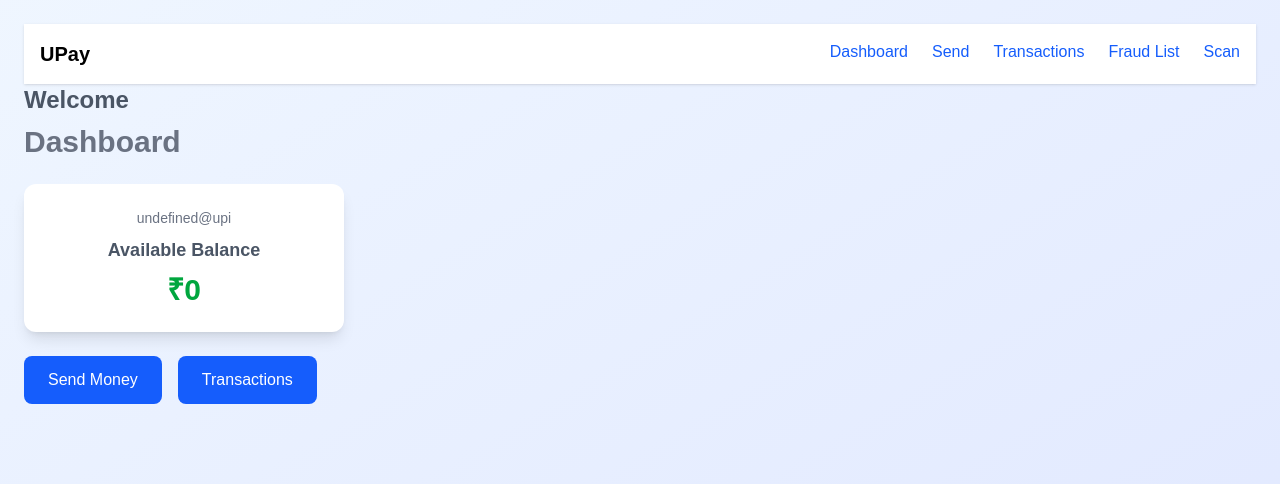
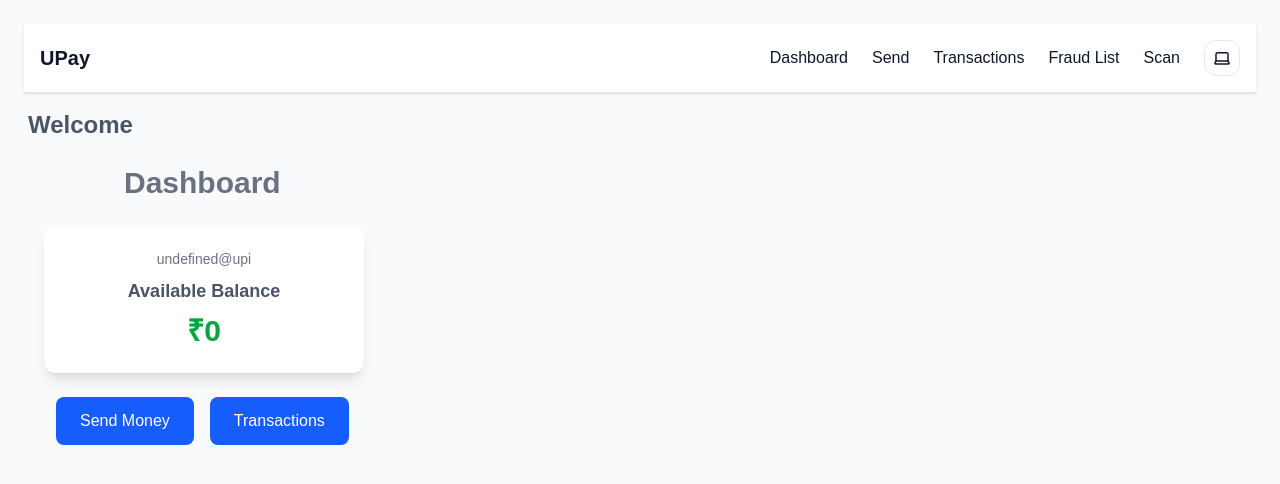
Before and after one commit to KumarShrey05/upi_fraud_detector, a Next.js app: page /dashboard in a window 1280 px wide. Shown: the top 484 px of the page. Built offline with nearby package versions, Linux system fonts and the light colour scheme; no server answers.

Commit message:
Add Dark Mode

```diff
--- a/app/dashboard/page.js
+++ b/app/dashboard/page.js
@@ -108,7 +108,7 @@ export default function Dashboard() {
   }, [isLoaded, user]);
 
   return (
-    <div className="min-h-screen bg-linear-to-br from-blue-50 to-indigo-100 p-6">
+    <div className="min-h-screen bg-[var(--bg)] p-6">
       <Navbar />
 
       {notification && (
@@ -120,14 +120,14 @@ export default function Dashboard() {
       )}
 
       {/* Welcome Text */}
-      <h1 className="text-2xl font-semibold mb-2 text-gray-600">
+      <h1 className="text-2xl font-semibold mt-4 ml-1 text-gray-600">
         Welcome {user?.primaryEmailAddress?.emailAddress}
       </h1>
 
-      <h1 className="text-3xl font-bold mb-6 text-gray-500">Dashboard</h1>
+      <h1 className="text-3xl font-bold mb-6 text-gray-500 px-25 pt-6">Dashboard</h1>
 
       {/* Balance Card */}
-      <div className="bg-white shadow-lg rounded-xl p-6 w-80 mb-6 hover:shadow-2xl hover:scale-105 transition duration-300">
+      <div className="bg-white shadow-lg rounded-xl p-6 ml-5 w-80 mb-6 hover:shadow-2xl hover:scale-105 transition duration-300">
         <p className="text-sm text-gray-500 mb-2 text-center">
           {user?.primaryEmailAddress?.emailAddress.split("@")[0] + "@upi"}
         </p>
@@ -155,7 +155,7 @@ export default function Dashboard() {
       </div>
 
       {/* Actions */}
-      <div className="flex gap-4">
+      <div className="flex gap-4 ml-8">
         <button
           onClick={() => router.push("/send-money")}
           className="bg-blue-600 text-white px-6 py-3 rounded-lg hover:bg-blue-700 hover:scale-105 active:scale-95 transition duration-300 ease-in-out"
--- a/app/globals.css
+++ b/app/globals.css
@@ -1,32 +1,40 @@
 @import "tailwindcss";
 
+/* ========================= */
+/* THEME VARIABLES */
+/* ========================= */
+
 :root {
-  --background: #ffffff;
-  --foreground: #171717;
+  --bg: #f8fafc;
+  --text: #0f172a;
+  --card: #ffffff;
+  --border: #e2e8f0;
 }
 
-@theme inline {
-  --color-background: var(--background);
-  --color-foreground: var(--foreground);
-  --font-sans: var(--font-geist-sans);
-  --font-mono: var(--font-geist-mono);
+.dark {
+  --bg: #0b1220;
+  --text: #e5e7eb;
+  --card: #111827;
+  --border: #1f2937;
 }
 
-@media (prefers-color-scheme: dark) {
-  :root {
-    --background: #0a0a0a;
-    --foreground: #ededed;
-  }
-}
+/* ========================= */
+/* BASE STYLES */
+/* ========================= */
 
 body {
-  background: var(--background);
-  color: var(--foreground);
+  background: var(--bg);
+  color: var(--text);
   font-family: Arial, Helvetica, sans-serif;
 }
 
+/* Smooth transition */
+* {
+  transition: background-color 0.25s ease, color 0.25s ease;
+}
+
 /* ========================= */
-/* EXISTING FADE ANIMATION */
+/* EXISTING ANIMATIONS */
 /* ========================= */
 
 @keyframes fadeIn {
@@ -77,7 +85,7 @@ body {
 }
 
 /* ========================= */
-/*  SCANNER ANIMATIONS */
+/* SCANNER ANIMATIONS */
 /* ========================= */
 
 @keyframes scanLine {
@@ -99,19 +107,19 @@ body {
   box-shadow: 0 0 8px rgba(255, 0, 0, 0.7);
 }
 
-/*  Optional: subtle glowing frame */
 .scanner-frame {
   box-shadow: 0 0 0 2px white, 0 0 15px rgba(255, 255, 255, 0.3);
 }
 
-/*  Optional: dark overlay (if needed later) */
 .scanner-mask {
   position: absolute;
   inset: 0;
   background: rgba(0, 0, 0, 0.6);
 }
 
-/*  CLASSIC TOAST ANIMATION */
+/* ========================= */
+/* TOAST ANIMATION */
+/* ========================= */
 
 @keyframes toastDrop {
   0% {
--- a/app/layout.js
+++ b/app/layout.js
@@ -1,6 +1,13 @@
+"use client"; // Required because we are using ThemeProvider
+
 import { ClerkProvider } from "@clerk/nextjs";
+import { ThemeProvider } from "next-themes";
 import { Geist, Geist_Mono } from "next/font/google";
 import "./globals.css";
+
+/* ========================= */
+/* GOOGLE FONTS */
+/* ========================= */
 
 const geistSans = Geist({
   variable: "--font-geist-sans",
@@ -12,19 +19,26 @@ const geistMono = Geist_Mono({
   subsets: ["latin"],
 });
 
-export const metadata = {
-  title: "Create Next App",
-  description: "Generated by create next app",
-};
+/* ========================= */
+/* ROOT LAYOUT */
+/* ========================= */
 
 export default function RootLayout({ children }) {
   return (
     <ClerkProvider>
-      <html lang="en">
+      <html lang="en" suppressHydrationWarning>
         <body
           className={`${geistSans.variable} ${geistMono.variable} antialiased`}
         >
-          {children}
+          {/* ThemeProvider wraps all children */}
+          <ThemeProvider
+            attribute="class"           // toggles `dark` class
+            defaultTheme="system"       // system default
+            enableSystem                 // respect OS preference
+            disableTransitionOnChange   // avoid flicker
+          >
+            {children}
+          </ThemeProvider>
         </body>
       </html>
     </ClerkProvider>
--- a/components/Navbar.js
+++ b/components/Navbar.js
@@ -1,36 +1,37 @@
 "use client";
 
 import Link from "next/link";
+import ThemeToggle from "./ThemeToggle";
 
 export default function Navbar() {
   return (
-    <div className="bg-white shadow p-4 flex justify-between">
-      <h1 className="font-bold text-xl text-black hover:scale-120 transition duration-500">
-        <Link href="/dashboard">
-          UPay
-        </Link>
+    <div className="bg-[var(--card)] border-b border-[var(--border)] shadow p-4 flex justify-between items-center">
+      <h1 className="font-bold text-xl hover:scale-110 transition duration-300">
+        <Link href="/dashboard">UPay</Link>
       </h1>
 
-      <div className="flex gap-6 ">
-        <Link href="/dashboard" className="text-blue-600 hover:shadow-2xs">
+      <div className="flex items-center gap-6">
+        <Link href="/dashboard" className="hover:opacity-70">
           Dashboard
         </Link>
 
-        <Link href="/send-money" className="text-blue-600 hover:shadow-2xs">
+        <Link href="/send-money" className="hover:opacity-70">
           Send
         </Link>
 
-        <Link href="/transactions" className="text-blue-600 hover:shadow-2xs">
+        <Link href="/transactions" className="hover:opacity-70">
           Transactions
         </Link>
 
-        <Link href="/fraud-list" className="text-blue-600 hover:shadow-2xs">
+        <Link href="/fraud-list" className="hover:opacity-70">
           Fraud List
         </Link>
 
-        <Link href="/scan" className="text-blue-600 hover:shadow-2xs">
+        <Link href="/scan" className="hover:opacity-70">
           Scan
         </Link>
+
+        <ThemeToggle />
       </div>
     </div>
   );
--- /dev/null
+++ b/components/ThemeToggle.js
@@ -0,0 +1,84 @@
+"use client";
+
+import { useTheme } from "next-themes";
+import { useState, useEffect, useRef } from "react";
+import { Sun, Moon, Laptop } from "lucide-react";
+
+export default function ThemeToggle() {
+  const { theme, setTheme, resolvedTheme } = useTheme();
+  const [mounted, setMounted] = useState(false);
+  const [open, setOpen] = useState(false);
+  const ref = useRef(null);
+
+  useEffect(() => {
+    setMounted(true);
+  }, []);
+
+  useEffect(() => {
+    function handleClick(e) {
+      if (ref.current && !ref.current.contains(e.target)) {
+        setOpen(false);
+      }
+    }
+    document.addEventListener("mousedown", handleClick);
+    return () => document.removeEventListener("mousedown", handleClick);
+  }, []);
+
+  if (!mounted) return null;
+
+  const currentIcon =
+    theme === "system" ? (
+      <Laptop size={18} />
+    ) : resolvedTheme === "dark" ? (
+      <Moon size={18} />
+    ) : (
+      <Sun size={18} />
+    );
+
+  return (
+    <div ref={ref} className="relative">
+      <button
+        onClick={() => setOpen(!open)}
+        className="p-2 rounded-xl border border-[var(--border)] bg-[var(--card)] hover:scale-105 transition"
+      >
+        {currentIcon}
+      </button>
+
+      <div
+        className={`absolute right-0 mt-2 w-44 rounded-xl border border-[var(--border)] bg-[var(--card)] shadow-lg transition-all duration-200 origin-top-right ${
+          open
+            ? "scale-100 opacity-100"
+            : "scale-95 opacity-0 pointer-events-none"
+        }`}
+      >
+        <Option
+          label="Light"
+          icon={<Sun size={16} />}
+          onClick={() => setTheme("light")}
+        />
+        <Option
+          label="Dark"
+          icon={<Moon size={16} />}
+          onClick={() => setTheme("dark")}
+        />
+        <Option
+          label="System"
+          icon={<Laptop size={16} />}
+          onClick={() => setTheme("system")}
+        />
+      </div>
+    </div>
+  );
+}
+
+function Option({ label, icon, onClick }) {
+  return (
+    <button
+      onClick={onClick}
+      className="flex items-center gap-2 w-full px-4 py-2 text-sm hover:bg-gray-100 dark:hover:bg-gray-800 transition"
+    >
+      {icon}
+      {label}
+    </button>
+  );
+}
--- a/package.json
+++ b/package.json
@@ -15,8 +15,10 @@
     "axios": "^1.13.6",
     "dotenv": "^17.3.1",
     "html5-qrcode": "^2.3.8",
+    "lucide-react": "^1.0.1",
     "next": "16.1.6",
     "next-auth": "^4.24.13",
+    "next-themes": "^0.4.6",
     "qrcode": "^1.5.4",
     "react": "19.2.3",
     "react-dom": "19.2.3",
```
Also changed, not shown: ml_service/transaction_logs.csv, 1 other file (tests, documents, lock files or other folders).
